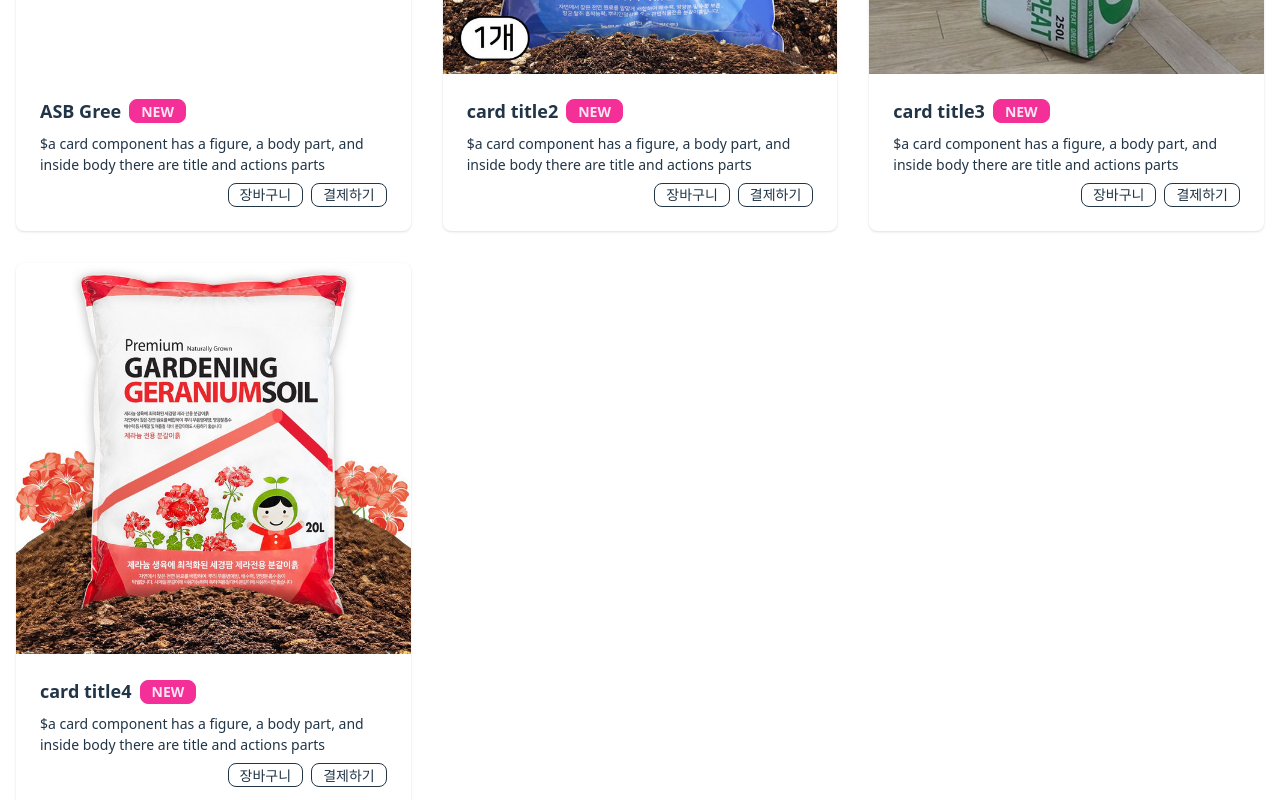
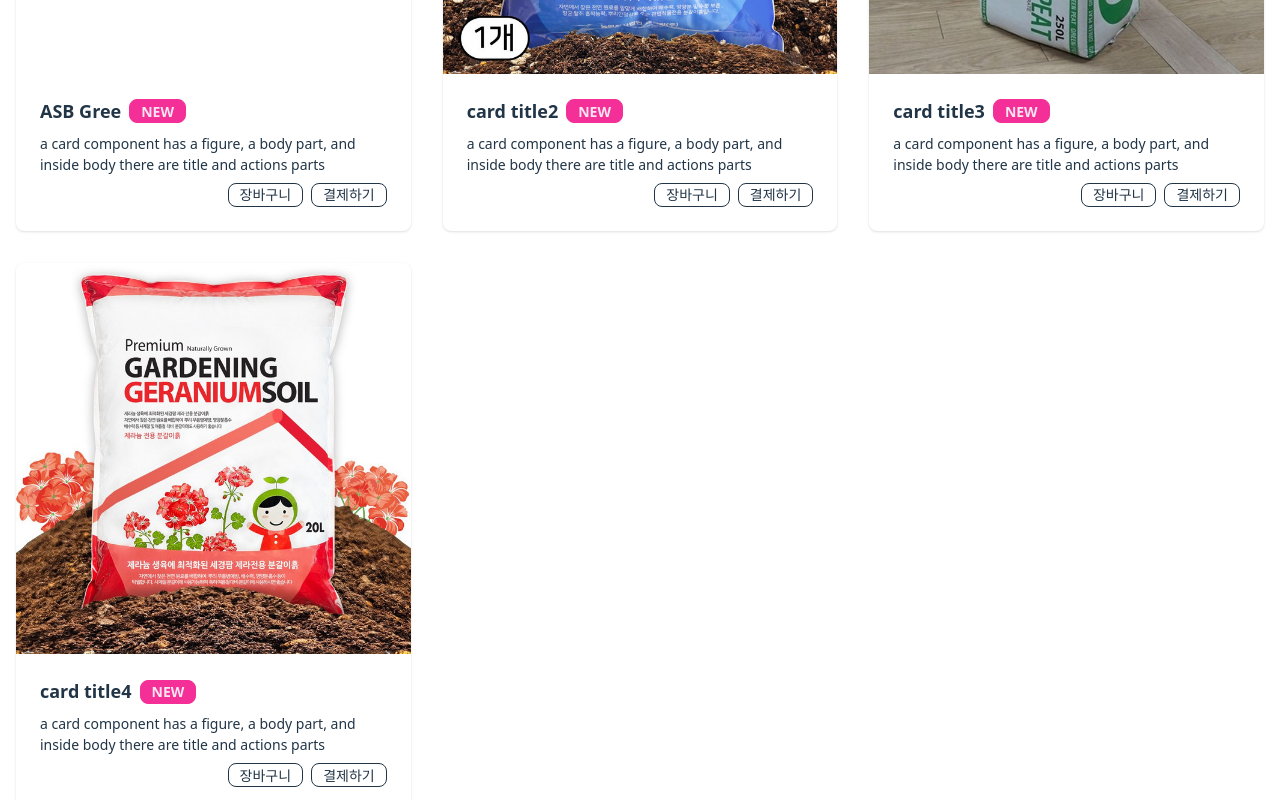
Before and after one commit to thegivingtreekor/kpeat, a React (Vite) app: page / in a window 1280 px wide. Shown: the part 840-1640 px from the top of the page. Built offline with nearby package versions, Linux system fonts and the light colour scheme.

Commit message:
빠른상품 영역 1. 리스트 타이틀 : $ 제거

```diff
--- a/src/components/layout/Quick.jsx
+++ b/src/components/layout/Quick.jsx
@@ -56,7 +56,7 @@
                             {list.title}
                             <div className="badge badge-secondary">NEW</div>
                         </h2>
-                        <p>${list.desc}</p>
+                        <p>{list.desc}</p>
                         <div className="card-actions justify-end">
                             <div className="badge badge-outline">장바구니</div>
                             <div className="badge badge-outline">결제하기</div>
```
